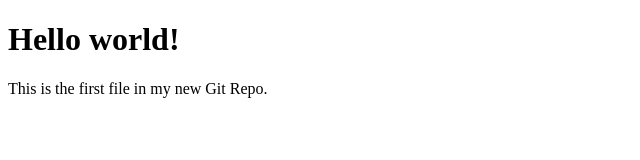
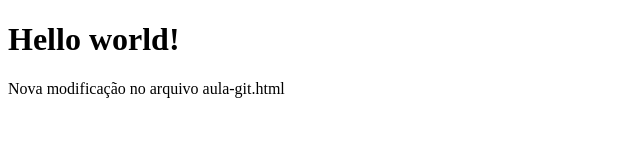
Before and after one commit to LuckyGualberto/qua207082, a plain HTML site: page aula-git.html in a window 1280 px wide. Shown: the full height of the page, 0-640 px from the left. Drawn offline with Linux system fonts and the light colour scheme.

Commit message:
Nova mensagem

```diff
--- a/aula-git.html
+++ b/aula-git.html
@@ -6,7 +6,7 @@
 <body>
 
 <h1>Hello world!</h1>
-<p>This is the first file in my new Git Repo.</p>
+<p>Nova modificação no arquivo aula-git.html</p>
 
 </body>
 </html>
```
